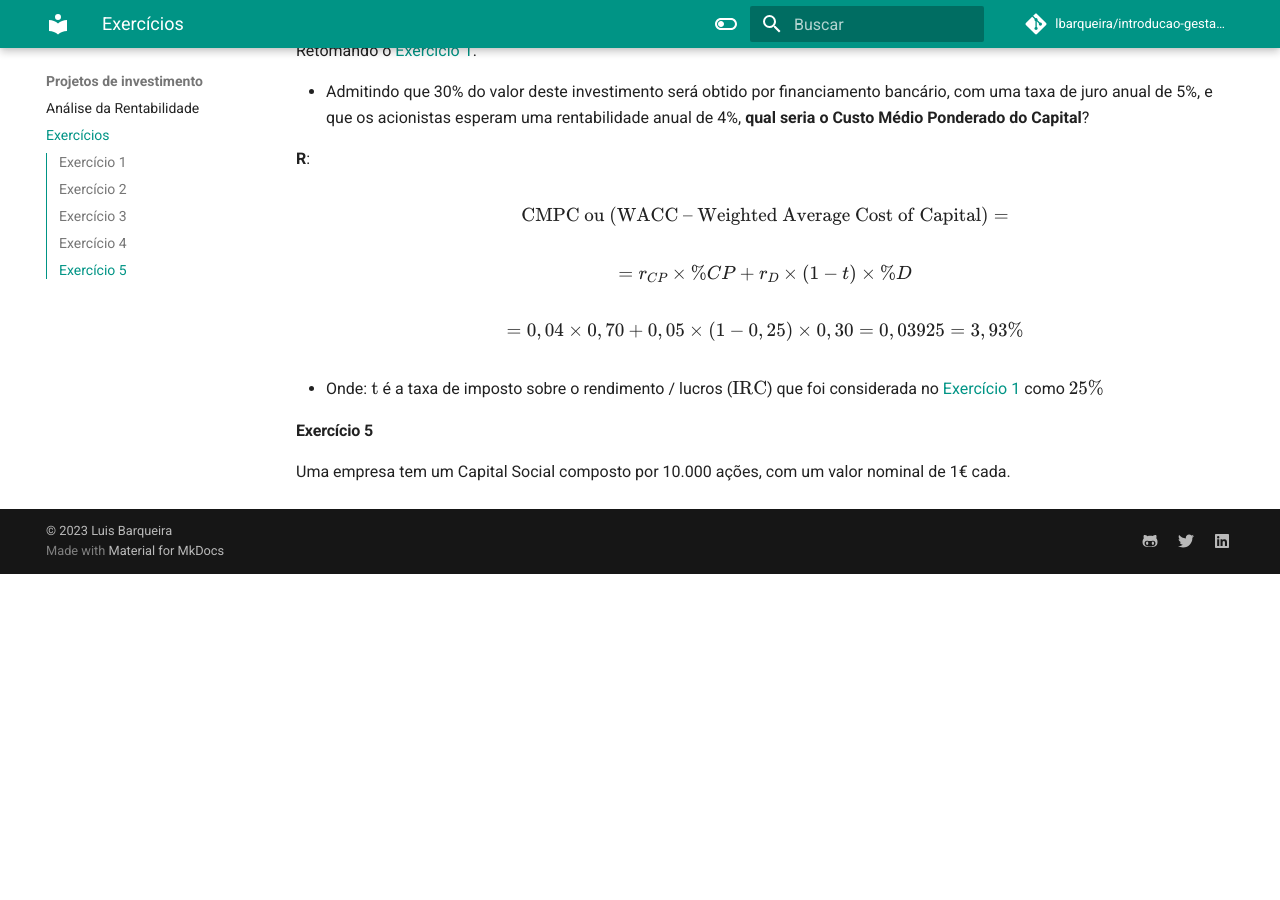
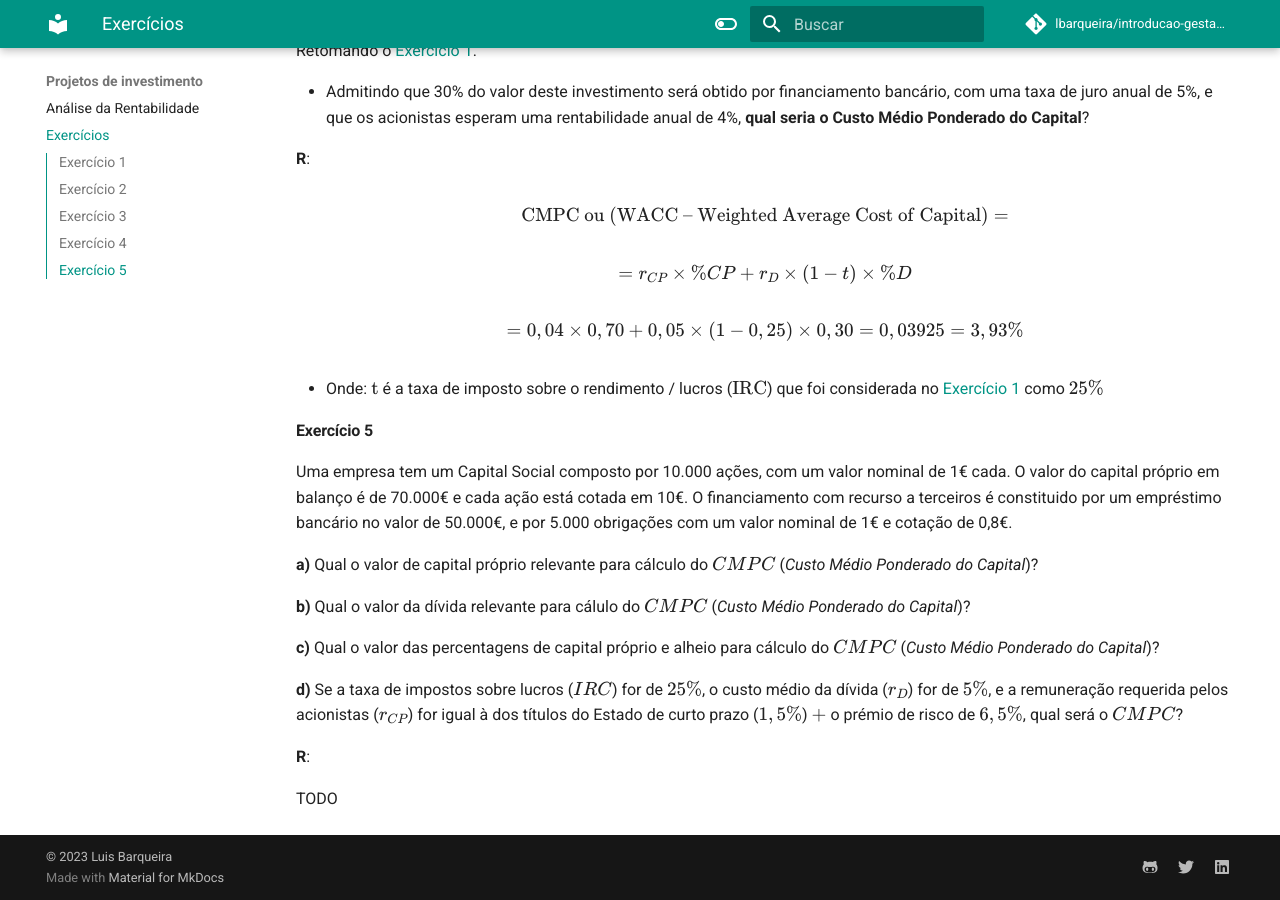
Before and after one commit to lbarqueira/introducao-gestao-material-mkdocs, an MkDocs documentation site: the page built from docs/exercicios_3.md, in a window 1280 px wide and 900 px high, scrolled down 2659 px. Built offline with MkDocs 1.6.1 and Material for MkDocs 9.7.7, drawn with Linux system fonts in a browser that asks for light colours; comment, search, counter and statistics services are not loaded; before the commit the page ends 3233 px from its top, so only the background shows below that.

Commit message:
update docs

```diff
--- a/docs/exercicios_3.md
+++ b/docs/exercicios_3.md
@@ -80,4 +80,16 @@ $$ = 0,04 \times 0,70 + 0,05 \times (1 - 0,25) \times 0,30 = 0,03925 = 3,93\% $$
 
 #### Exercício 5
 
-Uma empresa tem um Capital Social composto por 10.000 ações, com um valor nominal de 1€ cada.
+Uma empresa tem um Capital Social composto por 10.000 ações, com um valor nominal de 1€ cada. O valor do capital próprio em balanço é de 70.000€ e cada ação está cotada em 10€. O financiamento com recurso a terceiros é constituido por um empréstimo bancário no valor de 50.000€, e por 5.000 obrigações com um valor nominal de 1€ e cotação de 0,8€.
+
+__a)__ Qual o valor de capital próprio relevante para cálculo do $CMPC$ (*Custo Médio Ponderado do Capital*)?
+
+__b)__ Qual o valor da dívida relevante para cálulo do $CMPC$ (*Custo Médio Ponderado do Capital*)?
+
+__c)__ Qual o valor das percentagens de capital próprio e alheio para cálculo do $CMPC$ (*Custo Médio Ponderado do Capital*)?
+
+__d)__ Se a taxa de impostos sobre lucros ($IRC$) for de $25\%$, o custo médio da dívida ($r_D$) for de $5\%$, e a remuneração requerida pelos acionistas ($r_{CP}$) for igual à dos títulos do Estado de curto prazo ($1,5\%$) $+$ o prémio de risco de $6,5\%$, qual será o $CMPC$?
+
+__R__:
+
+TODO
```
Also changed, not shown: docs/anal_rentabilidade.md (+15 -1 lines).
